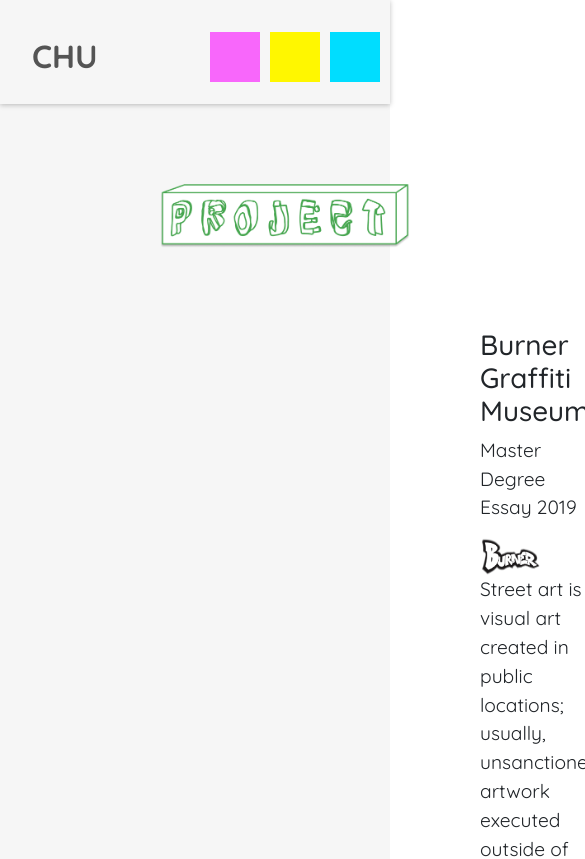
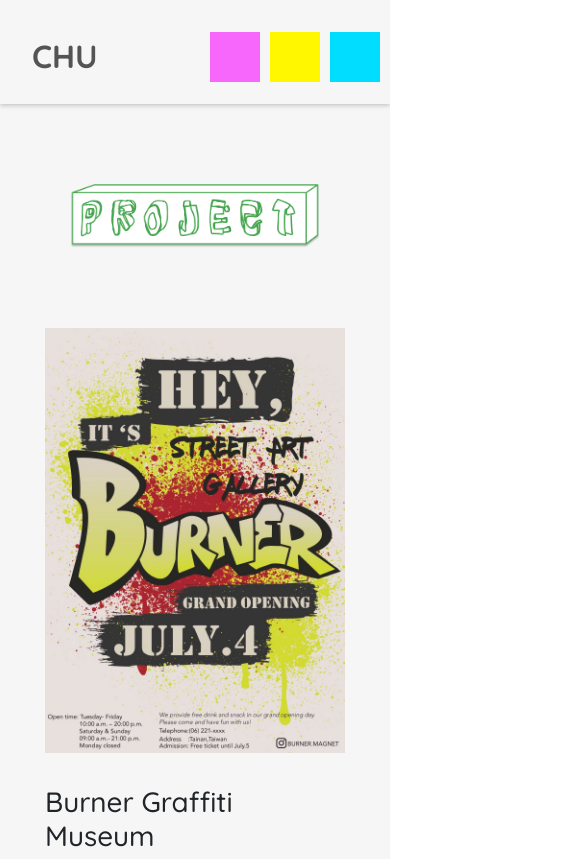
Before and after one commit to marsting/ting, a React (Create React App) app: page /project/burner in a window 390 px wide. Shown: the top 859 px of the page, 585 px wide, since content can reach past the window. Built offline with nearby package versions, Linux system fonts and the light colour scheme.

Commit message:
製作ＲＷＤ

```diff
--- a/src/component/Navbar.css
+++ b/src/component/Navbar.css
@@ -88,4 +88,7 @@
     .titleN{
         margin-left: 2rem;
     }
+    .mw{
+        display: none;
+    }
 }
--- a/src/component/Navbar.js
+++ b/src/component/Navbar.js
@@ -13,10 +13,12 @@ function Navbar (){
             <Link to="/" style={{ textDecoration: 'none' }}>
             <p className='titleN'>CHU</p></Link>
             <div className='NBtn'>
-               <Link to="/Reseume" style={{ textDecoration: 'none' }} className="mN" ><div className='pinkN'><p>RESEUME</p></div></Link>
-               <Link to="/Project" style={{ textDecoration: 'none' }} className="mN" > <div className='yellowN'><p>PROJECT</p></div></Link>
-               <Link to="/Contact" style={{ textDecoration: 'none' }} className="mN" > <div className='blueN'><p>CONTACT</p></div></Link>
+               <Link to="/Reseume" style={{ textDecoration: 'none' }} className="mN" ><div className='pinkN'><p className="mw">RESEUME</p></div></Link>
+               <Link to="/Project" style={{ textDecoration: 'none' }} className="mN" > <div className='yellowN'><p className="mw">PROJECT</p></div></Link>
+               <Link to="/Contact" style={{ textDecoration: 'none' }} className="mN" > <div className='blueN'><p className="mw">CONTACT</p></div></Link>
             </div>
+
+
         </div>
         </div>
 
--- a/src/page/Contact.css
+++ b/src/page/Contact.css
@@ -47,11 +47,14 @@
 }
 @media screen and (max-width:1000px) {
 
-    .Ptitle{
+    .Ctitle{
         width: 400px;
     }
     .ccontact{
+        display: flex;
         flex-direction: column;
+        margin: 3rem auto;
+        align-items: center;
     }
     .lineS{
         width:15rem;
@@ -59,10 +62,23 @@
         border-top: dotted rgb(119, 119, 119) 4px;
         margin: 4rem auto;
     }
+    .cPic{
+        width: 400px;
+        height: 100%;
+        margin:0
+        }
 
 }
 @media screen and (max-width: 400px) {
-    .Ptitle{
+    .cPic{
+        width: 300px;
+        height: 100%;
+
+    }
+    .Ctitle{
         width: 250px;
     }
+
+
+
 }
--- a/src/page/Project.css
+++ b/src/page/Project.css
@@ -1,8 +1,13 @@
 .pC{
-    margin:2rem 10rem;
+    margin:2rem 5rem;
 }
 .pC1{
-    margin:2rem 18rem;
+
+
+ }
+.bC1{
+   display: flex;
+   justify-content: center;
 }
 .bott{
     height: 2rem;
@@ -25,49 +30,9 @@
     display: flex;
     justify-content: space-around;
     margin-top: 5rem;
-    margin-left: -5rem;
+
 }
 
-
-
-/* @keyframes rotation1 {
-    from {
-      transform: rotate(0deg);
-    }
-    to {
-      transform: rotate(359deg);
-    }
-  }
-  @keyframes rotation2 {
-    from {
-      transform: rotate(359deg);
-    }
-    to {
-      transform: rotate(0deg);
-    }
-  }
-.BACKP1{
-    width: 360px;
-    height: 377px;
-    position: absolute;
-    animation: rotation1 20s infinite linear;
-
-}
-.BACKP2{
-    width: 360px;
-    height: 377px;
-    position: absolute;
-    animation: rotation2 20s infinite linear;
-
-} */
-/* .picc{
-    transform: scale(1,1);
-    transition: all 1s ease-out;
-
-}
-.picc:hover{
-    transform: scale(1.1,1.1);
-} */
 .toptext{
     display: flex;
     justify-content: space-between;
@@ -151,7 +116,8 @@ transition: .5s;
 
 }
 .CT1{
-    padding-top: 5rem;
+    width: 40%;
+
 }
 .CT1 p, .CT2 p, .CT3 p{
    font-size: 1.2rem;
@@ -161,7 +127,8 @@ transition: .5s;
     margin-top: 5rem;
 }
 .Video{
-    margin-left: 20%;
+    display: flex;
+   justify-content: center;
 
 }
 .CT2, .CT3{
@@ -193,16 +160,20 @@ gap: 8rem;
 .B1C{
     margin-top: 5rem;
     display: flex;
+    justify-content: center;
 }
 .BP{
-    width:50% ;
-    height: 50%;
+    width:40% ;
+   height: 100%;
+
 }
 
 .BL{
-    width: 50%;
+    width: 16rem;
 }
 .BCT1{
+    width:40% ;
+    height: 100%;
     margin-left: 2rem;
 }
 .BCT1 p{
@@ -214,6 +185,21 @@ gap: 8rem;
 .BT{
     width: 60%;
     margin-left: 2rem;
+}
+@media screen and (max-width: 1300px) {
+    .B1C{
+        flex-direction: column;
+        align-items: center;
+
+    }
+    .BCT1{
+        margin: 2rem 0;
+        width: 500px;
+
+    }
+    .BP{
+        width: 500px;
+    }
 }
 
 @media screen and (max-width: 1000px) {
@@ -265,10 +251,35 @@ gap: 8rem;
         padding-bottom: 4rem;
 
     }
+    .H1C{
+        flex-direction: column;
+       align-items: center;
+    }
+    .HLogo, .CT1{
+        width: 80%;
+    }
+
+
+
 
 }
 @media screen and (max-width: 400px) {
     .Ptitle{
         width: 250px;
     }
+
+    .pBg{
+        width: 300px;
+        height: 400px;
+        position: relative;
+    }
+    .BCT1{
+
+        width: 300px;
+
+    }
+    .BP{
+        width: 300px;
+    }
+
 }
--- a/src/page/ProjectBurner.js
+++ b/src/page/ProjectBurner.js
@@ -11,10 +11,10 @@ function ProjectBurner (){
     return(
         <>
         <div className='pC '>
-               <Link to="/project" style={{ textDecoration: 'none' }}>
+                <Link to="/project" style={{ textDecoration: 'none' }} className="title" >
                <img className='Ptitle' src={require('../img/PROJECT.png')} alt="" ></img>
                </Link>
-                <div className='Burner pC1'>
+                <div className='Burner bC1'>
                     <div className='B1C'>
                         <img className='BP' src={require('../img/poster.jpg')} alt="" ></img>
                         <div className='BCT1'>
@@ -23,12 +23,12 @@ function ProjectBurner (){
                             <img className='BL' src={require('../img/burner.png')} alt="" ></img>
 
                             <p>Street art is visual art created in public locations; usually, unsanctioned artwork executed outside of the context of traditional art venues. I have lived in the UK since 2018, for this period I had discovered numerous graffiti on the wall, it is like a street gallery. Artist presents their outstanding work to the audience and the audience took a picture when they saw an interesting graffiti, two sides of them give each other an interest profit. Like exchange a value. In Asia, street art is not as famous as in Europe, artist does not have too much freedom to paint their graffiti. Therefore, my project is building a platform for artists and also audiences.</p>
-                        <div>
-                        <img className='BF' src={require('../img/flyer.png')} alt="" ></img>
-                        <img className='BT' src={require('../img/ticket.png')} alt="" ></img>
-                        {/* <img className='BE' src={require('../img/exhibition.jpg')} alt="" ></img> */}
+                          <div>
+                            <img className='BF' src={require('../img/flyer.png')} alt="" ></img>
+                            <img className='BT' src={require('../img/ticket.png')} alt="" ></img>
+                            {/* <img className='BE' src={require('../img/exhibition.jpg')} alt="" ></img> */}
 
-                        </div>
+                          </div>
 
                         </div>
                     </div>
--- a/src/page/ProjectCoffee.js
+++ b/src/page/ProjectCoffee.js
@@ -11,7 +11,7 @@ function ProjectCoffee (){
     return(
         <>
         <div className='pC '>
-               <Link to="/project" style={{ textDecoration: 'none' }}>
+        <Link to="/project" style={{ textDecoration: 'none' }} className="title" >
                <img className='Ptitle' src={require('../img/PROJECT.png')} alt="" ></img>
                </Link>
                 <div className='coffeeHouse pC1'>
@@ -36,7 +36,7 @@ function ProjectCoffee (){
                             <p>&ensp;2.品牌設計(顏色、LOGO 和風格）</p>
                             <p>&ensp;3.以RWD響應式網頁呈現畫面及資料，前端畫面設計及串接API資料部分</p>
                             <p>&ensp;4.後端配合前端畫面進行後端串接API設計與開發，並搭配資料庫預存程序處理相關資料</p>
-                    </div>
+                        </div>
                     </div>
                     <h2 className='PHouseT'>前台頁面</h2>
                     <div className='H2C'>
```
Also changed, not shown: 1 other file (tests, documents, lock files or other folders).
